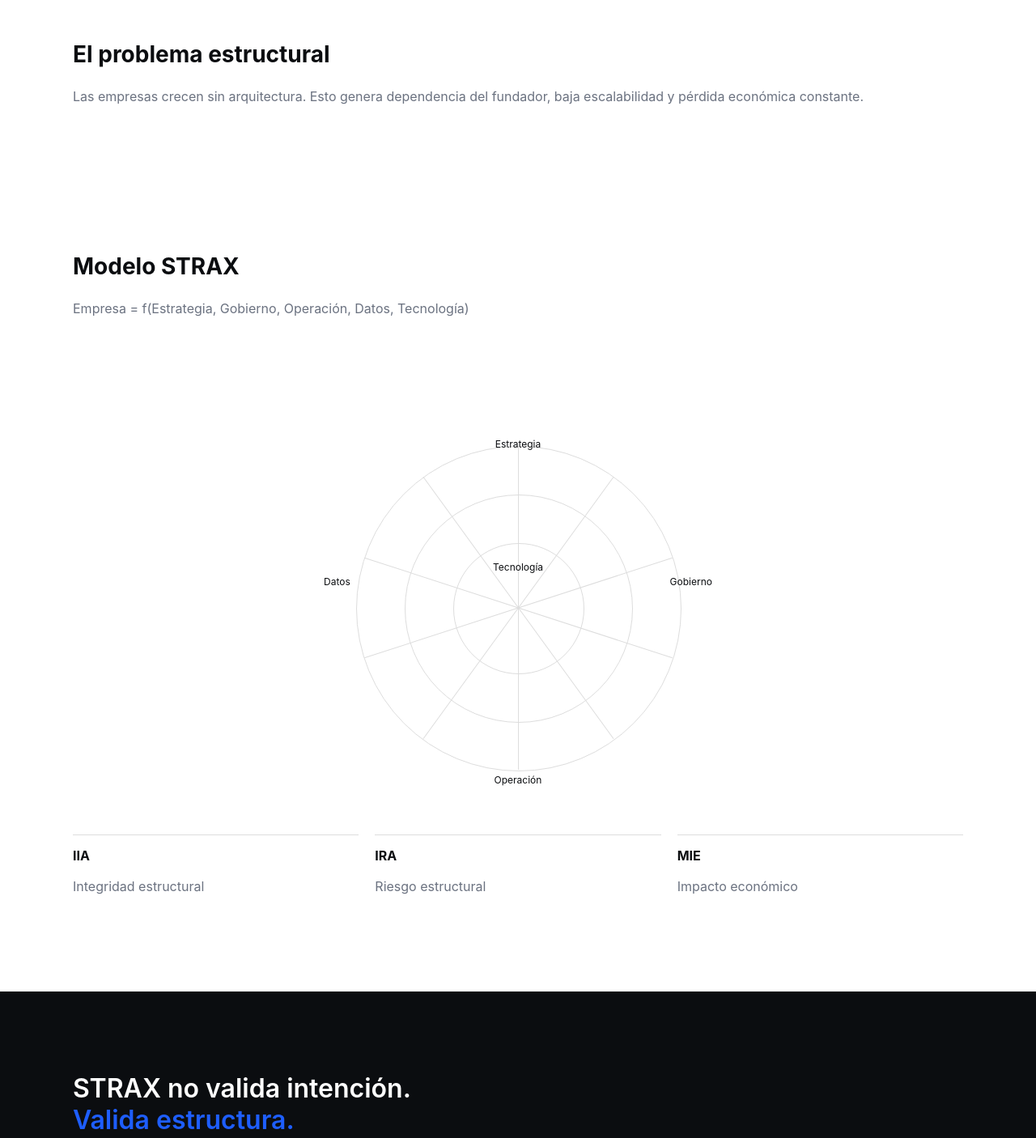
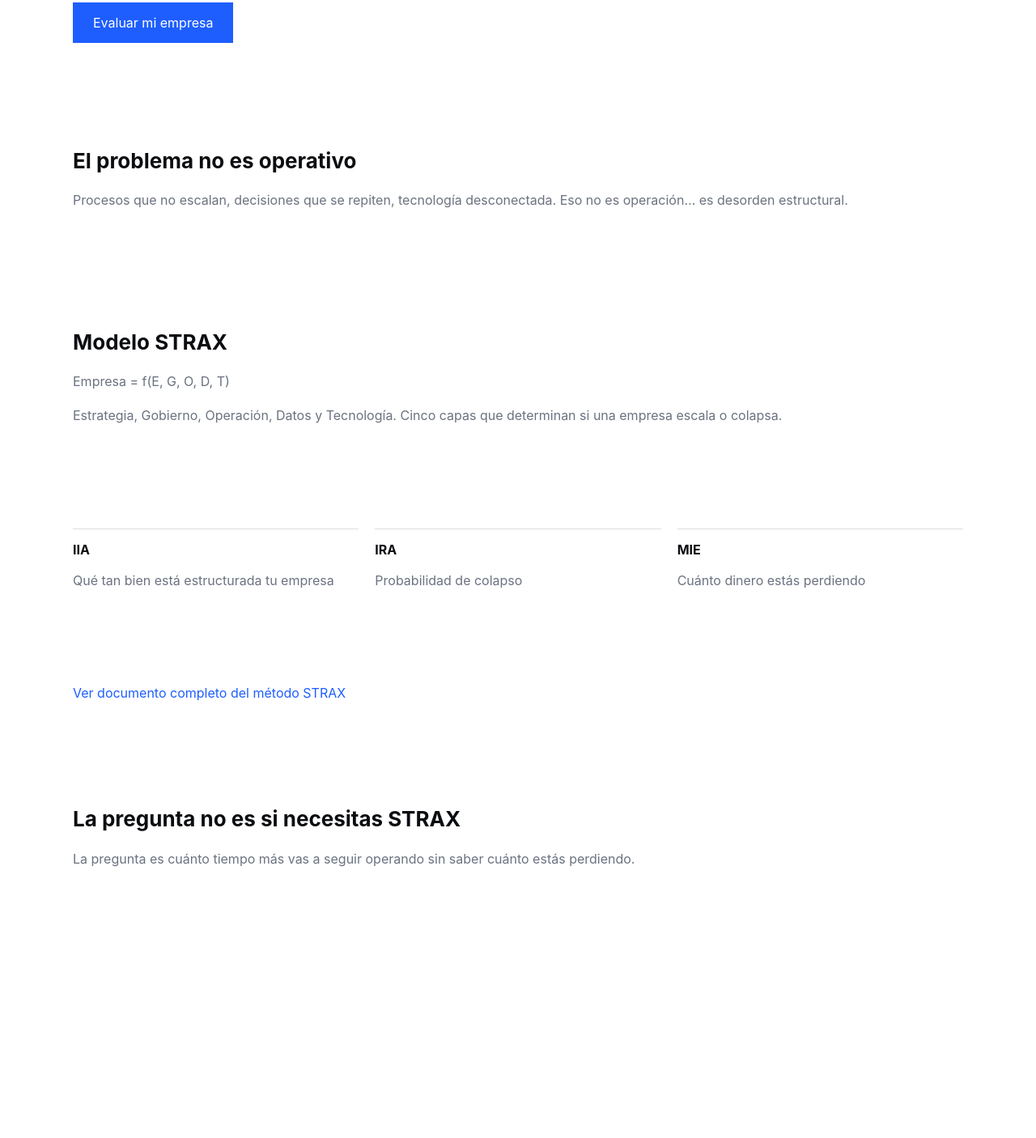
Before and after one commit to Lucas-hub-cyber/STRAX-SISTEM, a plain HTML site: page index.html in a window 1280 px wide. Shown: the part 318-1724 px from the top of the page at 81% size. After the commit the page ends 1448 px from the top, so only its background shows below. Drawn offline with Linux system fonts and the light colour scheme.

Commit message:
Update index.html for layout and content changes
Refactor layout and styling for improved readability and structure. Removed radar section and added new content about structural problems and metrics.

```diff
--- a/index.html
+++ b/index.html
@@ -16,6 +16,7 @@ body{
   margin:0;
   font-family: Inter, Arial, sans-serif;
   color:var(--black);
+  background:#fff;
 }
 
 .container{
@@ -24,8 +25,8 @@ body{
   padding:40px 20px;
 }
 
-h1{font-size:48px;}
-h2{font-size:28px;}
+h1{font-size:40px;margin:0;}
+h2{font-size:26px;margin-top:50px;}
 p{color:var(--gray); line-height:1.6;}
 
 .hero{
@@ -35,16 +36,15 @@ p{color:var(--gray); line-height:1.6;}
 }
 
 .statement{
-  font-size:32px;
+  font-size:28px;
   font-weight:600;
 }
-
-.section{margin-top:60px;}
 
 .grid{
   display:flex;
   flex-direction:column;
   gap:20px;
+  margin-top:30px;
 }
 
 .card{
@@ -52,77 +52,40 @@ p{color:var(--gray); line-height:1.6;}
   padding-top:15px;
 }
 
-/* RADAR */
-.radar{
-  position:relative;
-  width:300px;
-  height:300px;
-  margin:auto;
-}
-
-.circle{
-  position:absolute;
-  border:1px solid #ddd;
-  border-radius:50%;
-  width:100%;
-  height:100%;
-}
-
-.circle:nth-child(2){
-  width:70%; height:70%; top:15%; left:15%;
-}
-
-.circle:nth-child(3){
-  width:40%; height:40%; top:30%; left:30%;
-}
-
-.axis{
-  position:absolute;
-  width:1px;
-  height:100%;
-  background:#ddd;
-  left:50%;
-}
-
-.axis-2{ transform:rotate(72deg);}
-.axis-3{ transform:rotate(144deg);}
-.axis-4{ transform:rotate(216deg);}
-.axis-5{ transform:rotate(288deg);}
-
-.label{
-  position:absolute;
-  font-size:12px;
-}
-
-.l1{ top:-10px; left:50%; transform:translateX(-50%);}
-.l2{ right:-40px; top:40%;}
-.l3{ bottom:-20px; left:50%; transform:translateX(-50%);}
-.l4{ left:-40px; top:40%;}
-.l5{ top:40%; left:50%; transform:translate(-50%,-120%);}
-
-.dark{
-  background:var(--black);
-  color:white;
-  padding:60px 20px;
-}
-
-.dark p{color:rgba(255,255,255,0.7);}
-
 .cta{
   background:var(--blue);
   color:white;
   padding:15px 25px;
+  text-decoration:none;
   display:inline-block;
-  text-decoration:none;
   margin-top:20px;
 }
 
-/* RESPONSIVE */
+.link{
+  display:block;
+  margin-top:20px;
+  text-decoration:none;
+  color:var(--blue);
+}
+
+/* DESKTOP */
 @media(min-width:768px){
-  .hero{flex-direction:row; justify-content:space-between;}
-  .grid{flex-direction:row;}
-  .card{flex:1;}
-  .radar{width:400px;height:400px;}
+  .hero{
+    flex-direction:row;
+    justify-content:space-between;
+    align-items:center;
+  }
+
+  .grid{
+    flex-direction:row;
+  }
+
+  .card{
+    flex:1;
+  }
+
+  h1{font-size:56px;}
+  .statement{font-size:34px; max-width:500px;}
 }
 </style>
 
@@ -134,7 +97,6 @@ p{color:var(--gray); line-height:1.6;}
 <div class="container hero">
   <div>
     <h1>STRAX v1.0</h1>
-    <p>Arquitectura estructural certificable</p>
   </div>
 
   <div class="statement">
@@ -143,93 +105,67 @@ p{color:var(--gray); line-height:1.6;}
   </div>
 </div>
 
+<div class="container">
+  <p>
+  En una semana puedes entender qué está fallando en tu empresa
+  y cuánto dinero te está costando.
+  </p>
+
+  <a class="cta" href="https://wa.me/573117008193?text=Quiero%20evaluar%20mi%20empresa%20con%20STRAX">
+    Evaluar mi empresa
+  </a>
+</div>
+
 <!-- PROBLEMA -->
-<div class="container section">
-<h2>El problema estructural</h2>
-<p>
-Las empresas crecen sin arquitectura.
-Esto genera dependencia del fundador, baja escalabilidad
-y pérdida económica constante.
-</p>
+<div class="container">
+  <h2>El problema no es operativo</h2>
+  <p>
+  Procesos que no escalan, decisiones que se repiten, tecnología desconectada.
+  Eso no es operación… es desorden estructural.
+  </p>
 </div>
 
 <!-- MODELO -->
-<div class="container section">
-<h2>Modelo STRAX</h2>
-<p>Empresa = f(Estrategia, Gobierno, Operación, Datos, Tecnología)</p>
+<div class="container">
+  <h2>Modelo STRAX</h2>
+  <p>Empresa = f(E, G, O, D, T)</p>
+  <p>
+  Estrategia, Gobierno, Operación, Datos y Tecnología.
+  Cinco capas que determinan si una empresa escala o colapsa.
+  </p>
 </div>
 
-<!-- RADAR -->
-<div class="container section">
-<div class="radar">
-  <div class="circle"></div>
-  <div class="circle"></div>
-  <div class="circle"></div>
+<!-- METRICAS -->
+<div class="container grid">
+  <div class="card">
+    <strong>IIA</strong>
+    <p>Qué tan bien está estructurada tu empresa</p>
+  </div>
 
-  <div class="axis"></div>
-  <div class="axis axis-2"></div>
-  <div class="axis axis-3"></div>
-  <div class="axis axis-4"></div>
-  <div class="axis axis-5"></div>
+  <div class="card">
+    <strong>IRA</strong>
+    <p>Probabilidad de colapso</p>
+  </div>
 
-  <div class="label l1">Estrategia</div>
-  <div class="label l2">Gobierno</div>
-  <div class="label l3">Operación</div>
-  <div class="label l4">Datos</div>
-  <div class="label l5">Tecnología</div>
-</div>
+  <div class="card">
+    <strong>MIE</strong>
+    <p>Cuánto dinero estás perdiendo</p>
+  </div>
 </div>
 
-<!-- MOTOR -->
-<div class="container grid">
-<div class="card">
-<strong>IIA</strong>
-<p>Integridad estructural</p>
-</div>
-<div class="card">
-<strong>IRA</strong>
-<p>Riesgo estructural</p>
-</div>
-<div class="card">
-<strong>MIE</strong>
-<p>Impacto económico</p>
-</div>
+<!-- DOCUMENTO -->
+<div class="container">
+  <a class="link" href="documento.html">
+    Ver documento completo del método STRAX
+  </a>
 </div>
 
-<!-- FRASE -->
-<div class="dark section">
+<!-- CIERRE -->
 <div class="container">
-<div class="statement">
-STRAX no valida intención.<br>
-<span style="color:var(--blue)">Valida estructura.</span>
-</div>
-</div>
-</div>
-
-<!-- FASES -->
-<div class="container section">
-<h2>Fases STRAX</h2>
-<p>Fase 0: Diagnóstico estructural</p>
-<p>Fase 1: Alineación estructural</p>
-<p>Fase 2: Arquitectura organizacional</p>
-<p>Fase 3: Sistema de ejecución</p>
-<p>Fase 4: Certificación</p>
-</div>
-
-<!-- CERTIFICACION -->
-<div class="container section">
-<h2>Certificación</h2>
-<p>Gold, Silver y Estabilización según nivel estructural.</p>
-</div>
-
-<!-- CTA -->
-<div class="container section">
-<h2>Diagnóstico estructural</h2>
-<p>En una semana puedes entender cuánto estás perdiendo por desorden interno.</p>
-
-<a class="cta" href="#">
-Agendar diagnóstico
-</a>
+  <h2>La pregunta no es si necesitas STRAX</h2>
+  <p>
+  La pregunta es cuánto tiempo más vas a seguir operando sin saber cuánto estás perdiendo.
+  </p>
 </div>
 
 </body>
```
